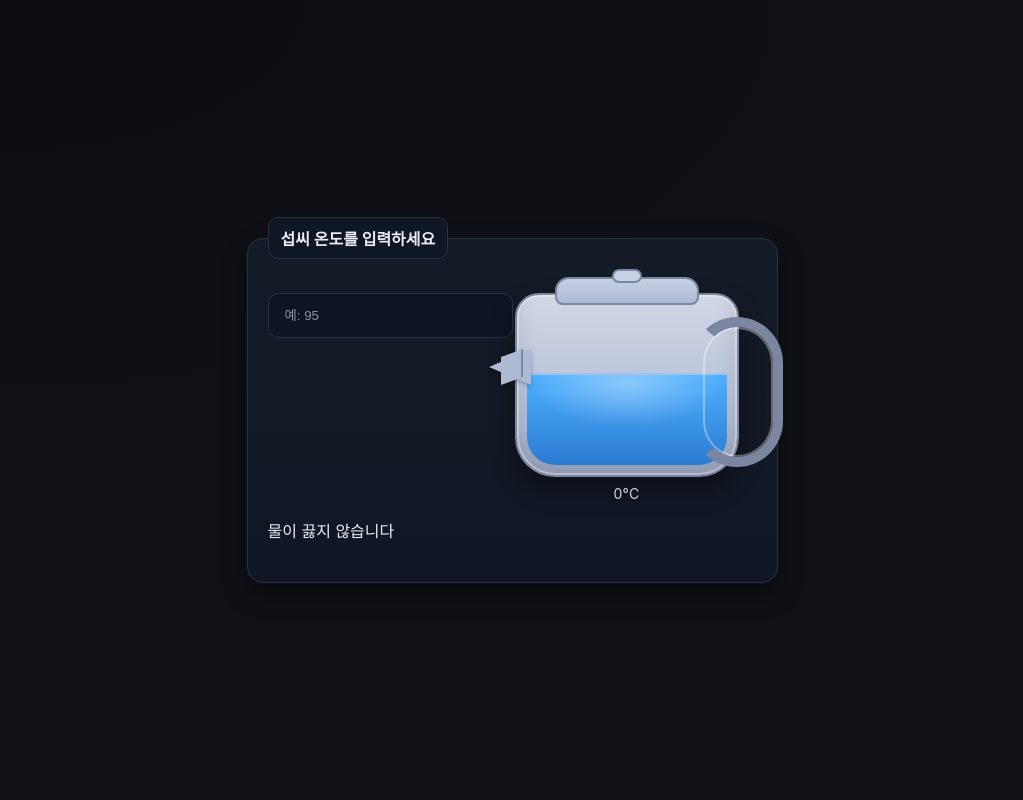
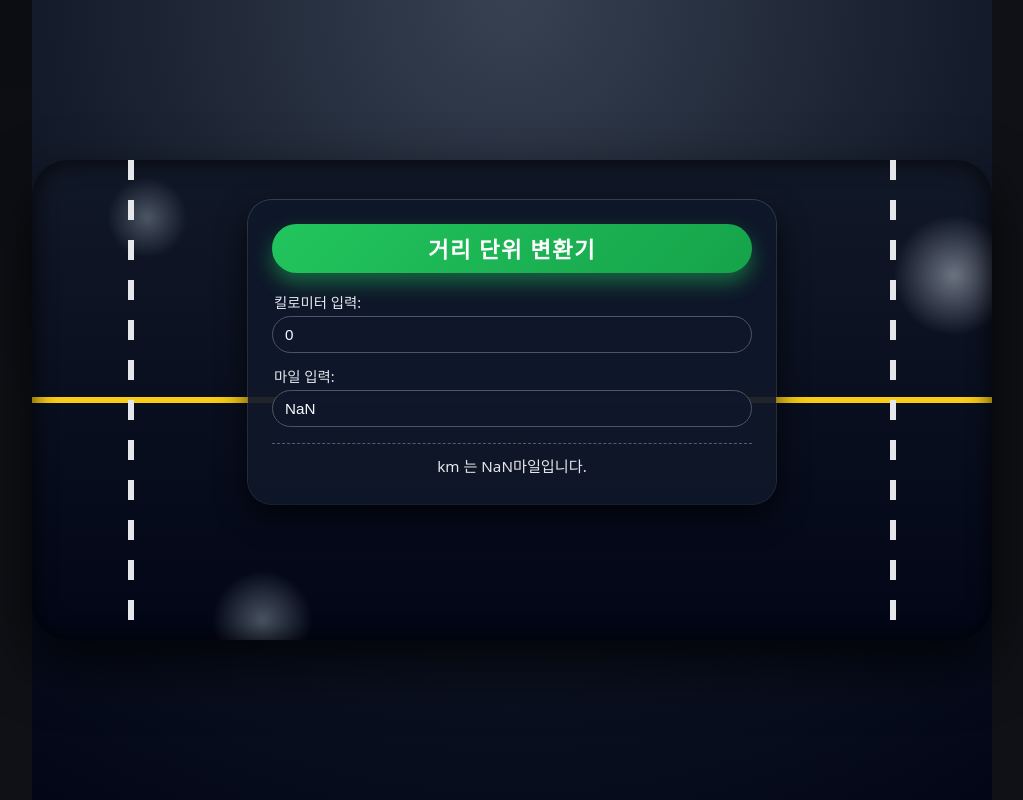
Before and after one commit to hanmose/react, a React (Create React App) app: page / in a window 1280 px wide. Shown: the whole page, without its empty margins (128-1151 px from the left). Built offline with nearby package versions, Linux system fonts and the light colour scheme; a web font is replaced by a local one.

Commit message:
DistanceConverter

```diff
--- /dev/null
+++ b/src/chp12/ex2/Distance.css
@@ -0,0 +1,176 @@
+/* 전체 화면: 도로 위에서 내려다본 느낌 */
+.road-root {
+    min-height: 100vh;
+    margin: 0;
+    padding: 0;
+    display: flex;
+    justify-content: center;
+    align-items: center;
+    background: radial-gradient(circle at top, #374151 0%, #111827 55%, #020617 100%);
+    font-family: "Pretendard", system-ui, -apple-system, BlinkMacSystemFont, sans-serif;
+    color: #f9fafb;
+}
+
+/* 도로 차선이 있는 중앙 도로 */
+.road-lane {
+    position: relative;
+    width: 80vw;
+    max-width: 960px;
+    min-height: 60vh;
+    border-radius: 36px;
+    background: #1f2933;
+    overflow: hidden;
+    box-shadow:
+            0 24px 60px rgba(0, 0, 0, 0.75),
+            inset 0 0 25px rgba(0, 0, 0, 0.8);
+}
+
+/* 왼쪽 흰 실선(차선 경계) */
+.road-lane::before,
+.road-lane::after {
+    content: "";
+    position: absolute;
+    top: 0;
+    bottom: 0;
+    width: 6px;
+    background: repeating-linear-gradient(
+            to bottom,
+            #e5e7eb 0,
+            #e5e7eb 20px,
+            transparent 20px,
+            transparent 40px
+    );
+}
+
+/* 왼쪽 라인 */
+.road-lane::before {
+    left: 10%;
+}
+
+/* 오른쪽 라인 */
+.road-lane::after {
+    right: 10%;
+}
+
+/* 중앙 노란 점선 (도로 한복판) */
+.road-lane::marker {}
+.road-lane > .road-center-line,
+.road-lane .road-center-line {
+    /* 필요시 쓸 여분 클래스용 – 여기서는 안 씀 */
+}
+
+.road-lane::marker {}
+
+/* 실제 중앙선: pseudo 대신 내부에 깔아주는 레이어 */
+.road-lane::marker {}
+
+.road-lane::after {}
+
+.road-lane::marker {}
+
+/* 중앙 노란 점선은 별도 레이어로 넣어주기 위해 pseudo 대신 배경 레이어 사용 */
+.road-lane {
+    background-image:
+        /* 중앙 노란 점선 */
+            linear-gradient(
+                    to bottom,
+                    transparent 0,
+                    transparent calc(50% - 3px),
+                    #facc15 calc(50% - 3px),
+                    #facc15 calc(50% + 3px),
+                    transparent calc(50% + 3px),
+                    transparent 100%
+            ),
+                /* 아스팔트 질감 */
+            radial-gradient(circle at 10% 10%, #4b5563 0, transparent 40px),
+            radial-gradient(circle at 80% 20%, #6b7280 0, transparent 60px),
+            radial-gradient(circle at 20% 80%, #4b5563 0, transparent 50px),
+            linear-gradient(#111827, #020617);
+    background-size:
+            100% 100%,
+            120% 120%,
+            120% 120%,
+            120% 120%,
+            100% 100%;
+}
+
+/* 도로 위에 떠 있는 UI 카드 */
+.road-content {
+    position: relative;
+    z-index: 1;
+    max-width: 480px;
+    margin: 0 auto;
+    margin-top: 40px;
+    margin-bottom: 40px;
+    padding: 24px 24px 28px;
+    border-radius: 24px;
+    background: rgba(15, 23, 42, 0.92);
+    box-shadow:
+            0 12px 30px rgba(0, 0, 0, 0.7),
+            0 0 0 1px rgba(148, 163, 184, 0.35);
+}
+
+/* 제목: 도로 간판 느낌 */
+.road-title {
+    margin: 0 0 18px;
+    text-align: center;
+    font-size: 1.4rem;
+    letter-spacing: 0.06em;
+    padding: 8px 14px;
+    border-radius: 999px;
+    background: linear-gradient(135deg, #22c55e, #16a34a);
+    color: #fefefe;
+    box-shadow: 0 10px 20px rgba(34, 197, 94, 0.45);
+}
+
+/* 입력 구역 */
+.road-inputs {
+    display: flex;
+    flex-direction: column;
+    gap: 12px;
+    margin-bottom: 16px;
+}
+
+/* DistanceInput 안의 legend / label 느낌 */
+.road-inputs legend {
+    font-size: 0.9rem;
+    margin-bottom: 4px;
+    color: #e5e7eb;
+}
+
+/* 기본 input 공통 스타일 (DistanceInput의 input) */
+.road-inputs input[type="text"],
+.road-inputs input[type="number"] {
+    width: 100%;
+    padding: 9px 12px;
+    border-radius: 999px;
+    border: 1px solid #4b5563;
+    background: rgba(15, 23, 42, 0.95);
+    color: #f9fafb;
+    outline: none;
+    font-size: 0.95rem;
+    box-sizing: border-box;
+    transition: border-color 0.17s ease, box-shadow 0.17s ease, background 0.17s ease;
+}
+
+.road-inputs input[type="text"]::placeholder,
+.road-inputs input[type="number"]::placeholder {
+    color: #6b7280;
+}
+
+.road-inputs input[type="text"]:focus,
+.road-inputs input[type="number"]:focus {
+    border-color: #38bdf8;
+    box-shadow: 0 0 0 2px rgba(56, 189, 248, 0.35);
+}
+
+/* 결과 텍스트 */
+.road-result {
+    margin: 0;
+    margin-top: 8px;
+    text-align: center;
+    font-size: 0.95rem;
+    color: #e5e7eb;
+    border-top: 1px dashed rgba(148, 163, 184, 0.5);
+    padding-top: 10px;
+}
--- /dev/null
+++ b/src/chp12/ex2/DistanceConverter.jsx
@@ -0,0 +1,60 @@
+import React, {useState} from "react";
+import DistanceInput from "./DistanceInput";
+import "./Distance.css";   // ★ 도로 스타일 CSS
+
+function toKilometers(miles){
+    return miles * 1.60934;
+}
+
+function toMiles(km){
+    return km / 1.60934;
+}
+
+function DistanceConverter(){
+    const [distance, setDistance] = useState("");
+    const [unit,setUnit] = useState("km");
+
+    const handleKilometerChange = (distance)=>{
+        setDistance(distance);
+        setUnit("km")
+    };
+    const handleMileChange = (distance)=>{
+        setDistance(distance);
+        setUnit("mile")
+    };
+
+    const kilometers = unit === "mile" ? toKilometers(parseFloat(distance)) : distance;
+    const miles = unit === "km" ? toMiles(parseFloat(distance)) : distance;
+
+    return(
+        <div className="road-root">
+            {/* 전체 화면이 도로 */}
+            <div className="road-lane">
+                {/* 이 안이 도로 위에 있는 UI */}
+                <div className="road-content">
+                    <h1 className="road-title">거리 단위 변환기</h1>
+
+                    <div className="road-inputs">
+                        <DistanceInput
+                            unit={"km"}
+                            distance={Math.round(kilometers*1000)/1000}
+                            onDistanceChange={handleKilometerChange}
+                        />
+                        <DistanceInput
+                            unit={"mile"}
+                            distance={Math.round(miles*1000)/1000}
+                            onDistanceChange={handleMileChange}
+                        />
+                    </div>
+
+                    <p className="road-result">
+                        {kilometers}km 는 {miles}마일입니다.
+                    </p>
+                </div>
+            </div>
+        </div>
+    )
+
+}
+
+export default DistanceConverter;
--- /dev/null
+++ b/src/chp12/ex2/DistanceInput.jsx
@@ -0,0 +1,26 @@
+import React from "react";
+
+const unitNames = {
+    km: "킬로미터",
+    mile: "마일"
+};
+
+function DistanceInput(props){
+
+    const handleChange = (event)=>{
+        props.onDistanceChange(event.target.value);
+    };
+
+    return(
+        <div>
+            <legend>
+                {unitNames[props.unit]} 입력:
+            </legend>
+            <input type={"text"} value={props.distance}
+                   placeholder={`${unitNames[props.unit]}를 입력하세요.`} onChange={handleChange}/>
+        </div>
+
+    );
+}
+
+export default DistanceInput;
--- a/src/index.js
+++ b/src/index.js
@@ -6,6 +6,7 @@ import reportWebVitals from './reportWebVitals';
 import Reservation from "./chp11/ex3/Reservation";
 import SignUp from "./chp11/SignUp";
 import ConfirmBoilVerdict from "./chp12/ex1/ConfirmBoilVerdict";
+import DistanceConverter from "./chp12/ex2/DistanceConverter";
 
 
 
@@ -16,7 +17,7 @@ const root = ReactDOM.createRoot(document.getElementById('root'));
 setInterval(()=>{
     root.render(
         <React.StrictMode>
-            <ConfirmBoilVerdict/>
+            <DistanceConverter/>
         </React.StrictMode>
     );
 },1000)
```
